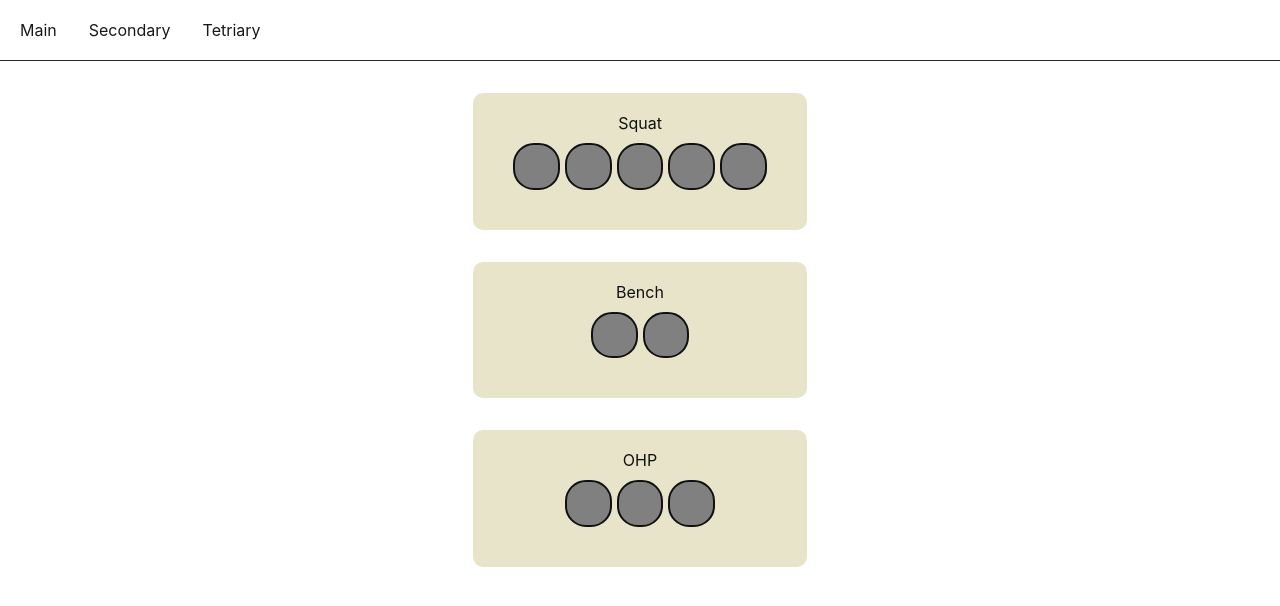
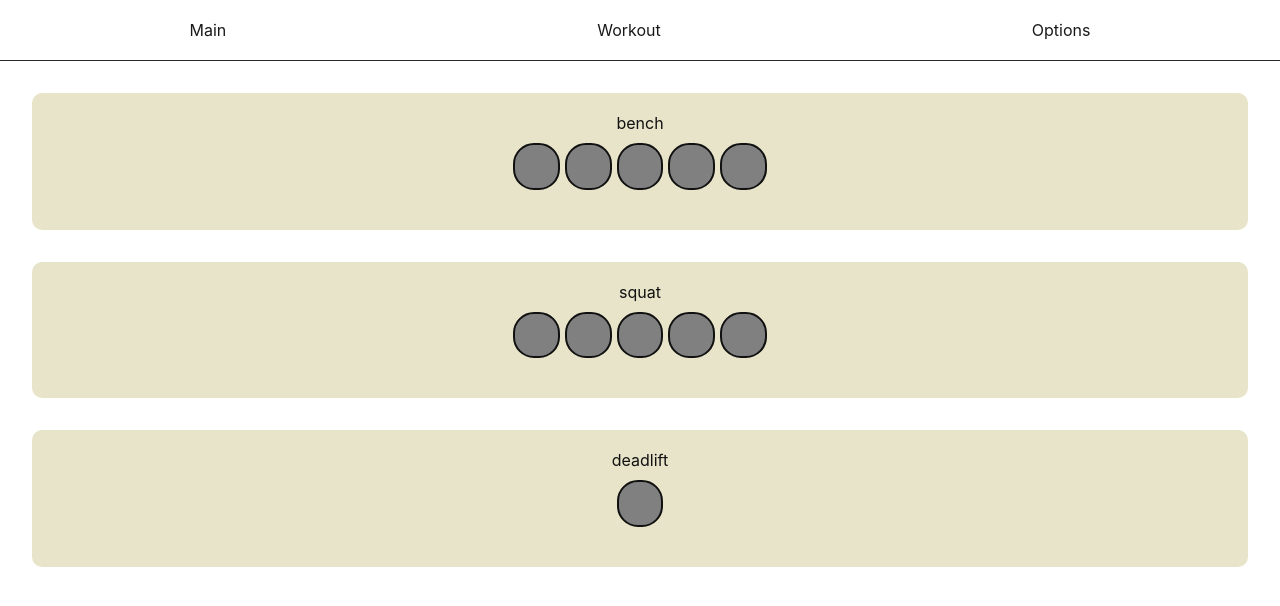
Before and after one commit to Sebosun/workout-app, a React (Create React App) app: page / in a window 1280 px wide. Shown: the top 606 px of the page. Built offline with nearby package versions, Linux system fonts and the light colour scheme.

Commit message:
firebase setup for later

```diff
--- a/package.json
+++ b/package.json
@@ -6,6 +6,7 @@
     "@testing-library/jest-dom": "^5.11.4",
     "@testing-library/react": "^11.1.0",
     "@testing-library/user-event": "^12.1.10",
+    "firebase": "^8.9.1",
     "react": "^17.0.2",
     "react-dom": "^17.0.2",
     "react-router-dom": "^5.2.0",
--- a/src/App.css
+++ b/src/App.css
@@ -12,11 +12,12 @@
     --text-color: #111;
     --primary-color: cornflowerblue;
     --secondary-color: #e8e4c9;
+    --tetriary-color: #c9cde8;
     --hover: rgb(100, 129, 237);
   }
 }
 
-.main {
+.app {
   padding: 0;
   margin: 0;
   background-color: var(--background-color);
@@ -26,5 +27,5 @@
 }
 
 .wrapper {
-  margin: 0 auto;
+  /* margin: 0 auto; */
 }
--- a/src/App.js
+++ b/src/App.js
@@ -1,14 +1,12 @@
 import "./App.css";
+import WorkoutPage from "./components/pages/WorkoutPage";
 import Header from "./components/ui/Header";
-import Workout from "./components/workout/Workout";
 
 function App() {
   return (
-    <div className="main">
+    <div className="app">
       <Header />
-      <section className="wrapper">
-        <Workout />
-      </section>
+      <WorkoutPage />
     </div>
   );
 }
--- /dev/null
+++ b/src/components/pages/WorkoutPage.js
@@ -0,0 +1,18 @@
+import React from "react";
+import Workout from "../workout/Workout";
+
+const DUMMY_DATA = [
+  { name: "bench", sets: 5, reps: 5 },
+  { name: "squat", sets: 5, reps: 5 },
+  { name: "deadlift", sets: 1, reps: 5 },
+];
+
+const WorkoutPage = (props) => {
+  return (
+    <main className="wrapper">
+      <Workout data={DUMMY_DATA} />
+    </main>
+  );
+};
+
+export default WorkoutPage;
--- a/src/components/ui/Header.js
+++ b/src/components/ui/Header.js
@@ -6,8 +6,8 @@ const Header = (props) => {
     <header className={classes.header}>
       <ul className={classes.list}>
         <li>Main</li>
-        <li>Secondary</li>
-        <li>Tetriary</li>
+        <li>Workout</li>
+        <li>Options</li>
       </ul>
     </header>
   );
--- a/src/components/ui/Header.module.css
+++ b/src/components/ui/Header.module.css
@@ -7,7 +7,9 @@
 .list {
   padding: 20px;
   margin: 0;
+
   display: flex;
+  justify-content: space-around;
   flex: row;
   gap: 2em;
 }
--- a/src/components/workout/Excercise.js
+++ b/src/components/workout/Excercise.js
@@ -6,7 +6,7 @@ import classes from "./Excercise.module.css";
 //   reps - how many repetitions of loops are there
 //   ex: 3 sets 8 reps => 3 * 8 => 3 times lift heavy thing 8 times in a row
 
-const Workout = (props) => {
+const Exercise = (props) => {
   const [currentWorkout, setCurrentWorkout] = useState(() => {
     let workObj = { reps: [], activated: [] };
 
@@ -73,4 +73,4 @@ const Workout = (props) => {
   return <div className={classes.sets}>{sets}</div>;
 };
 
-export default Workout;
+export default Exercise;
--- a/src/components/workout/Excercise.module.css
+++ b/src/components/workout/Excercise.module.css
@@ -3,12 +3,13 @@
   margin: 0 20px 20px 20px;
   justify-content: center;
   gap: 5px;
+  flex-wrap: wrap;
 }
 .rep {
+  width: 3.5em;
+  height: 3.5em;
   background-color: var(--primary-color);
   color: var(--text-color);
-  width: 3.5em;
-  height: 3.5em;
   border-radius: 45%;
   border: 2px solid var(--text-color);
 }
--- a/src/components/workout/RestTimer.js
+++ b/src/components/workout/RestTimer.js
@@ -1,6 +1,6 @@
-import React, { useEffect, useState } from "react";
+import React, { useEffect } from "react";
 
-const RestTimer = ({ timer, timerHandler, disableRest }) => {
+const RestTimer = ({ timer, timerHandler, disableRest, className }) => {
   if (timer === 0) {
     disableRest();
   }
@@ -13,7 +13,11 @@ const RestTimer = ({ timer, timerHandler, disableRest }) => {
     return () => clearTimeout(timer);
   }, [timer, timerHandler]);
 
-  return <p>{timer}</p>;
+  return (
+    <div className={className}>
+      <p>{timer}</p>
+    </div>
+  );
 };
 
 export default RestTimer;
--- a/src/components/workout/Workout.js
+++ b/src/components/workout/Workout.js
@@ -6,7 +6,7 @@ import classes from "./Workout.module.css";
 
 const Workout = (props) => {
   const [rest, setRest] = useState(false);
-  const [timer, setTimer] = useState(5);
+  const [timer, setTimer] = useState(30);
   //TODO for later - generate as many "places" as the highest set exercise
   // but make those other extra exercises disabled and unintarractible
 
@@ -24,42 +24,49 @@ const Workout = (props) => {
     setTimer((prev) => prev - 1);
   };
 
+  const exercisesMapped = props.data.map((item, index) => {
+    return (
+      <Card className={classes.exercise}>
+        <div>{item.name}</div>
+        <Excercise
+          disableRest={disableRest}
+          startRest={startRest}
+          sets={item.sets}
+          reps={item.reps}
+        />
+      </Card>
+    );
+  });
+
   return (
     <>
       {rest && (
         <RestTimer
+          className={classes.timer}
           timer={timer}
           timerHandler={timerHandler}
           disableRest={disableRest}
         />
       )}
-      <Card className={classes.exercise}>
-        <div>Squat</div>
-        <Excercise
-          disableRest={disableRest}
-          startRest={startRest}
-          sets={5}
-          reps={5}
-        />
-      </Card>
-      <Card className={classes.exercise}>
-        <div>Bench</div>
-        <Excercise
-          startRest={startRest}
-          disableRest={disableRest}
-          sets={2}
-          reps={5}
-        />
-      </Card>
-      <Card className={classes.exercise}>
-        <div>OHP</div>
-        <Excercise
-          disableRest={disableRest}
-          startRest={startRest}
-          sets={3}
-          reps={5}
-        />
-      </Card>
+      {exercisesMapped}
+      {/* <Card className={classes.exercise}> */}
+      {/*   <div>Squat</div> */}
+      {/*   <Excercise */}
+      {/*     disableRest={disableRest} */}
+      {/*     startRest={startRest} */}
+      {/*     sets={10} */}
+      {/*     reps={5} */}
+      {/*   /> */}
+      {/* </Card> */}
+      {/* <Card className={classes.exercise}> */}
+      {/*   <div>Bench</div> */}
+      {/*   <Excercise */}
+      {/*     startRest={startRest} */}
+      {/*     disableRest={disableRest} */}
+      {/*     sets={2} */}
+      {/*     reps={5} */}
+      {/*   /> */}
+      {/* </Card> */}
     </>
   );
 };
--- a/src/components/workout/Workout.module.css
+++ b/src/components/workout/Workout.module.css
@@ -11,3 +11,15 @@
   color: var(--text-color);
   /* margin-left: 2em; */
 }
+
+.timer {
+  margin: 0 5em;
+
+  font-size: 2em;
+  text-align: center;
+
+  border-radius: 8px;
+
+  color: var(--text-color);
+  background-color: var(--tetriary-color);
+}
```
Also changed, not shown: 2 other files (tests, documents, lock files or other folders).
